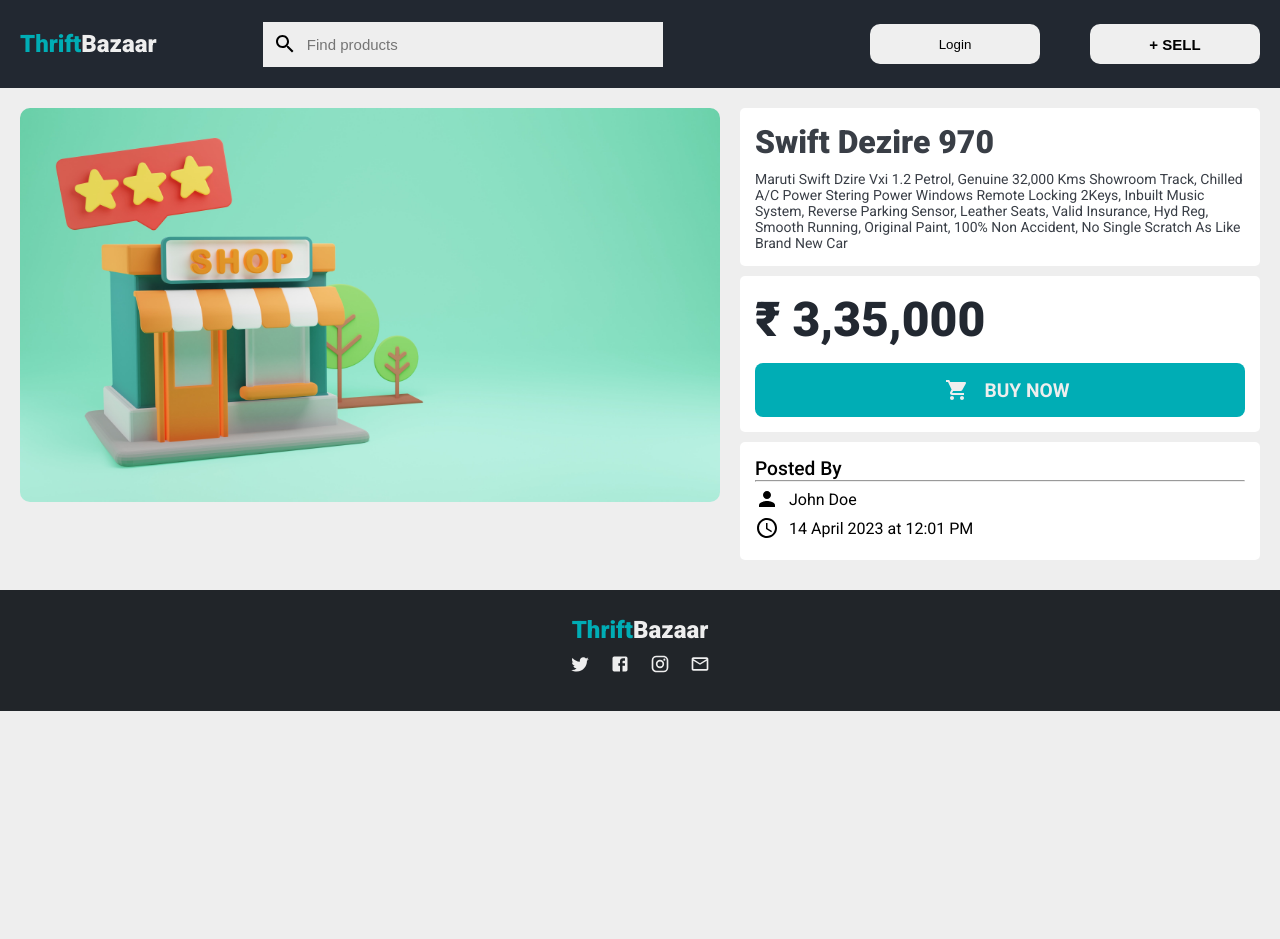
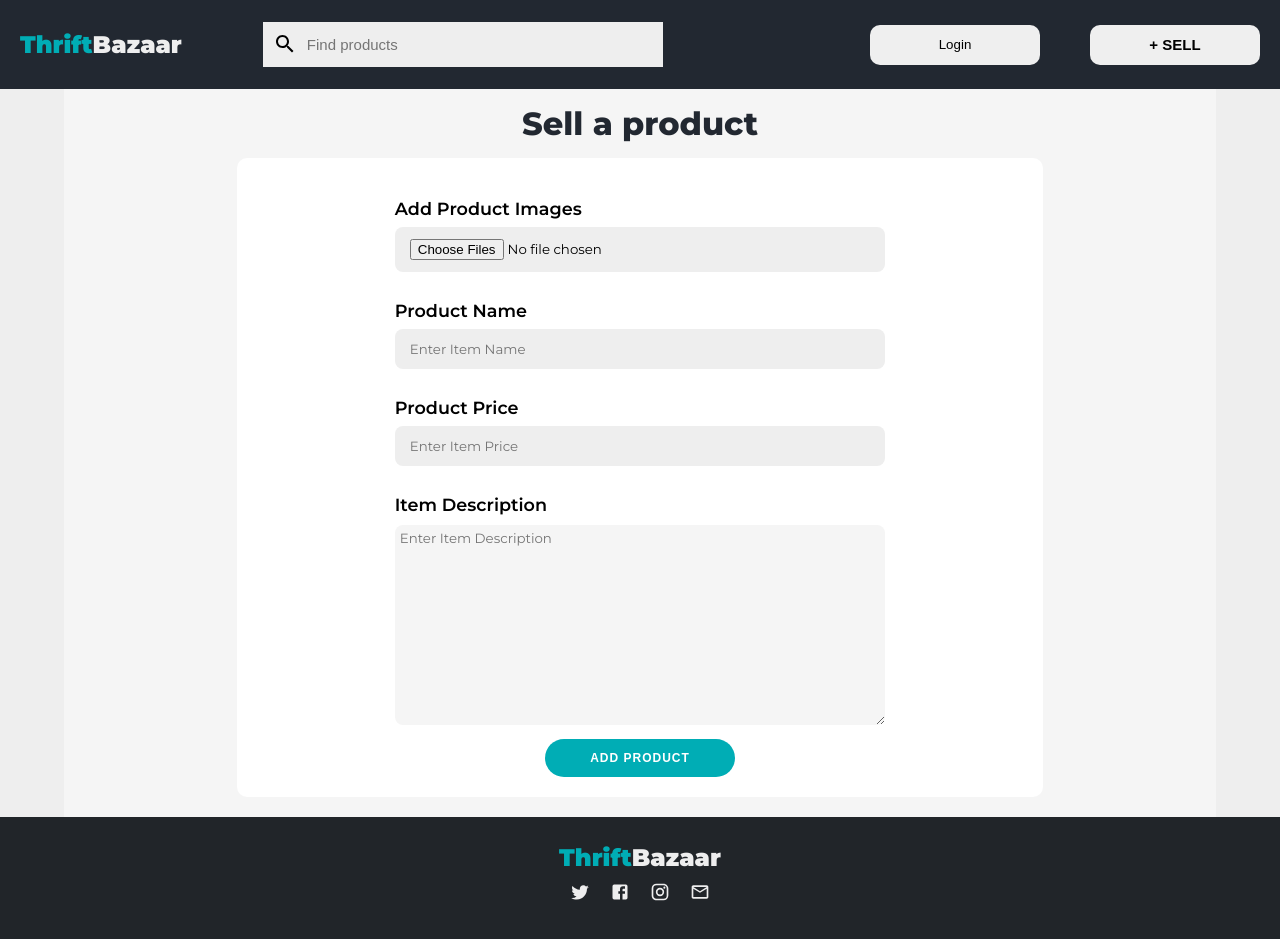
Before and after one commit to GaurAkshat1008/ThriftBazaar, a React (Vite) app in the folder web/: page / in a window 1280 px wide. Before the commit the page ends 800 px from the top, so only its background shows below. Built offline with nearby package versions, Linux system fonts and the light colour scheme.

Commit message:
add product form

```diff
--- a/web/src/App.jsx
+++ b/web/src/App.jsx
@@ -3,8 +3,10 @@ import Navbar from "./Components/Navbar"
 import Footer from "./Components/Footer"
 import ProductCards from "./Components/ProductCards"
 import Product from "./Components/Product"
+import User from "./Components/User"
 // import SignUp from "./Components/SignUp"
 import './Styles/App.css'
+import AddProduct from "./Components/AddProduct"
 
 
 
@@ -13,7 +15,9 @@ function App() {
     <div className="App">
         <Navbar />
         {/* <ProductCards /> */}
-        <Product />
+        {/* <Product /> */}
+        {/* <User /> */}
+        <AddProduct />
         <Footer />
     </div>
   )
--- /dev/null
+++ b/web/src/Components/AddProduct.jsx
@@ -0,0 +1,45 @@
+import '../Styles/addProduct.css'
+
+const AddProduct = () => {
+    return (
+        <div className='addProductContainer'>
+            <div className="sellProductHead">Sell a product</div>
+            <form action="" className="addProductForm">
+                <div className="addProductItem">
+                    <div className="addProductHead">
+                        Add Product Images
+                    </div>
+                    <input type="file" id="files" name="files" multiple />
+                </div>
+                {/* Input image here */}
+
+                <div className="addProductItem">
+                    <div className="addProductHead">
+                        Product Name
+                    </div>
+                    <input type="text" placeholder="Enter Item Name" />
+                </div>
+
+                <div className="addProductItem">
+                    <div className="addProductHead">
+                        Product Price
+
+                    </div>
+                    <input type="number" placeholder="Enter Item Price" />
+                </div>
+
+                <div className="addProductItem">
+                    <div className="addProductHead">
+
+                        Item Description
+                    </div>
+                    <textarea type="text" placeholder="Enter Item Description" />
+                </div>
+
+                <button className="addProductBtn">ADD PRODUCT</button>
+            </form>
+        </div>
+    )
+}
+
+export default AddProduct
--- a/web/src/Components/ProductCard.jsx
+++ b/web/src/Components/ProductCard.jsx
@@ -10,11 +10,11 @@ const ProductCard = ({
 }) => {
   return (
     <div className='productCard'>
-        <img src="https://encrypted-tbn0.gstatic.com/images?q=tbn:ANd9GcTE3P4qDCx-svWdblH1p3ptnYVkQ9-sUXinrLDiKpLN&s" className="productImg" alt="product-img" />
-        <div className="productPrice">₹ {price}</div>
-        <div className="productName">{name}</div>
-        <div className="productDesc">{description}</div>
-        <div className="productUser">Posted by {user}</div>
+        <img src="https://encrypted-tbn0.gstatic.com/images?q=tbn:ANd9GcTE3P4qDCx-svWdblH1p3ptnYVkQ9-sUXinrLDiKpLN&s" className="productCardImg" alt="product-img" />
+        <div className="productCardPrice">₹ {price}</div>
+        <div className="productCardName">{name}</div>
+        <div className="productCardDesc">{description}</div>
+        <div className="productCardUser">Posted by {user}</div>
     </div>
   )
 }
--- /dev/null
+++ b/web/src/Components/User.jsx
@@ -0,0 +1,35 @@
+import '../Styles/user.css'
+import EmailIcon from '@mui/icons-material/Email';
+import ScheduleIcon from '@mui/icons-material/Schedule';
+import ProductCards from './ProductCards';
+
+const User = () => {
+  return (
+    <div className='userContainer'>
+        <div className="userTop">
+            <div className="userImg">
+                <img src="/assets/user.jpg" alt="user-profile" />
+            </div>
+            <div className="userDetails">
+                <div className="userName">John Doe</div>
+                <div className="userEmail">
+                        <EmailIcon className='mailIcon'/>
+                    user@gmail.com
+                </div>
+                <div className="userTime">
+                        <ScheduleIcon className='timeIcon'/>
+                    Member Since 14 April 2023
+                </div>
+            </div>
+        </div>
+        <div className="userBottom">
+            <div className="userItems">
+                <div className="userItemsHeader">Posted Ads</div>
+                <ProductCards />
+            </div>
+        </div>
+    </div>
+  )
+}
+
+export default User
--- a/web/src/Styles/App.css
+++ b/web/src/Styles/App.css
@@ -14,7 +14,8 @@
 }
 
 body{
-    font-family: 'Roboto', sans-serif;
+    /* font-family: 'Roboto', sans-serif; */
+    font-family: 'Montserrat', sans-serif;
     background-color: var(--off-white);
 }
 
--- /dev/null
+++ b/web/src/Styles/addProduct.css
@@ -0,0 +1,75 @@
+@import url('https://fonts.googleapis.com/css?family=Montserrat:400,500,600,700,800,900');
+
+
+.addProductContainer{
+    font-family: 'Montserrat', sans-serif;
+    display: flex;
+    align-items: center;
+    justify-content: center;
+    flex-direction: column;
+    background-color: #f5f5f5;
+    width: 90%;
+    margin: auto;
+}
+
+.addProductForm{
+    padding: 20px;
+    width: 70%;
+    border-radius: 10px;
+    margin-bottom: 20px;
+}
+
+.sellProductHead{
+    font-size: 2rem;
+    color: var(--dark-gray);
+    font-weight: 800;
+    margin: 15px 0;
+}
+
+.addProductHead{
+    text-align: left;
+    font-weight: 600;
+
+}
+
+.addProductItem{
+    font-weight: 600;
+    font-size: 1.1rem;
+}
+
+.addProductForm div{
+    width: 80%;
+    margin: 10px auto 0 auto;
+
+}
+
+.addProductItem textarea{
+    width: 80%;
+    padding: 5px;
+    height: 200px;
+    background-color: #f5f5f5;
+    border-radius: 8px;
+    outline: none;
+    border: none;
+    font-family: 'Montserrat', sans-serif;
+    margin-top: 10px;
+}
+
+.addProductItem input{
+    width: 80%;
+    border-radius: 8px;
+    font-family: 'Montserrat', sans-serif;
+}
+
+.addProductBtn {
+	border-radius: 20px;
+    border: none;
+	background-color: var(--primary-color);
+	color: #FFFFFF;
+	font-size: 12px;
+	font-weight: bold;
+	padding: 12px 45px;
+	letter-spacing: 1px;
+	margin-top: 10px;
+	cursor: pointer;
+}
--- a/web/src/Styles/productCard.css
+++ b/web/src/Styles/productCard.css
@@ -6,8 +6,9 @@ a{
     height: 325px;
     padding: 10px;
     margin: 8px;
-    border: 1px solid var(--light-gray);
+    /* border: 1px solid var(--light-gray); */
     border-radius: 10px;
+    background-color: white;
 }
 
 .productCard:hover{
@@ -15,31 +16,31 @@ a{
     transition: 0.2s;
 }
 
-.productImg{
+.productCardImg{
     width: 280px;
     margin-bottom: 10px;
     object-fit: cover;
     border-radius: 8px;
 }
 
-.productPrice{
+.productCardPrice{
     font-size: 22px;
     font-weight: 800;
     color: var(--dark-gray)
 }
 
-.productName{
+.productCardName{
     font-weight: 500;
     font-size: 17px;
     color: var(--light-gray);
 }
 
-.productDesc{
+.productCardDesc{
     font-size: 14px;
     color: var(--light-gray);
 }
 
-.productUser{
+.productCardUser{
     font-size: 14px;
     margin-top: 10px;
     color: var(--light-gray);
--- a/web/src/Styles/productCards.css
+++ b/web/src/Styles/productCards.css
@@ -2,7 +2,6 @@
       /* make it as grid */
       margin: 10px 0;
       display: grid;
-      grid-template-columns: repeat(auto-fit, minmax(300px, 1fr));
+      grid-template-columns: repeat(auto-fit, minmax(250px, 1fr));
       grid-gap: 8px;
-
  }
--- /dev/null
+++ b/web/src/Styles/user.css
@@ -0,0 +1,68 @@
+.userContainer{
+    background-color: #f5f5f5;
+    border: 1px solid #e5e5e5;
+    border-radius: 4px;
+    padding: 10px;
+    margin-bottom: 10px;
+}
+
+.userTop{
+    border-radius: 10px;
+    padding: 10px;
+    margin-bottom: 10px;
+    display: flex;
+}
+
+.userImg{
+    background-color: white;
+    border-radius: 10px;
+    padding: 10px;
+}
+.userImg img{
+    width: 150px;
+    border-radius: 50%;
+    object-fit: contain;
+}
+
+.userDetails{
+    margin-left: 20px;
+    background-color: white;
+    width: 100%;
+    border-radius: 10px;
+    padding: 15px;
+}
+
+.userName{
+    font-size: 2rem;
+    font-weight: 600;
+    margin-bottom: 10px;
+}
+
+.userEmail, .userTime{
+    display: flex;
+    align-items: center;
+    margin-bottom: 10px;
+    color: gray
+}
+
+.mailIcon, .timeIcon{
+    margin-right: 5px;
+    color: var(--dark-gray)
+}
+
+.userBottom{
+    /* margin: 10px; */
+}
+
+.userItems{
+    /* background-color: white; */
+    /* padding: 10px; */
+    border-radius: 10px;
+
+}
+
+.userItemsHeader{
+    font-weight: 600;
+    padding-left: 10px;
+    font-size: 1.3rem;
+}
```
Also changed, not shown: web/public/assets/user.jpg (added).
